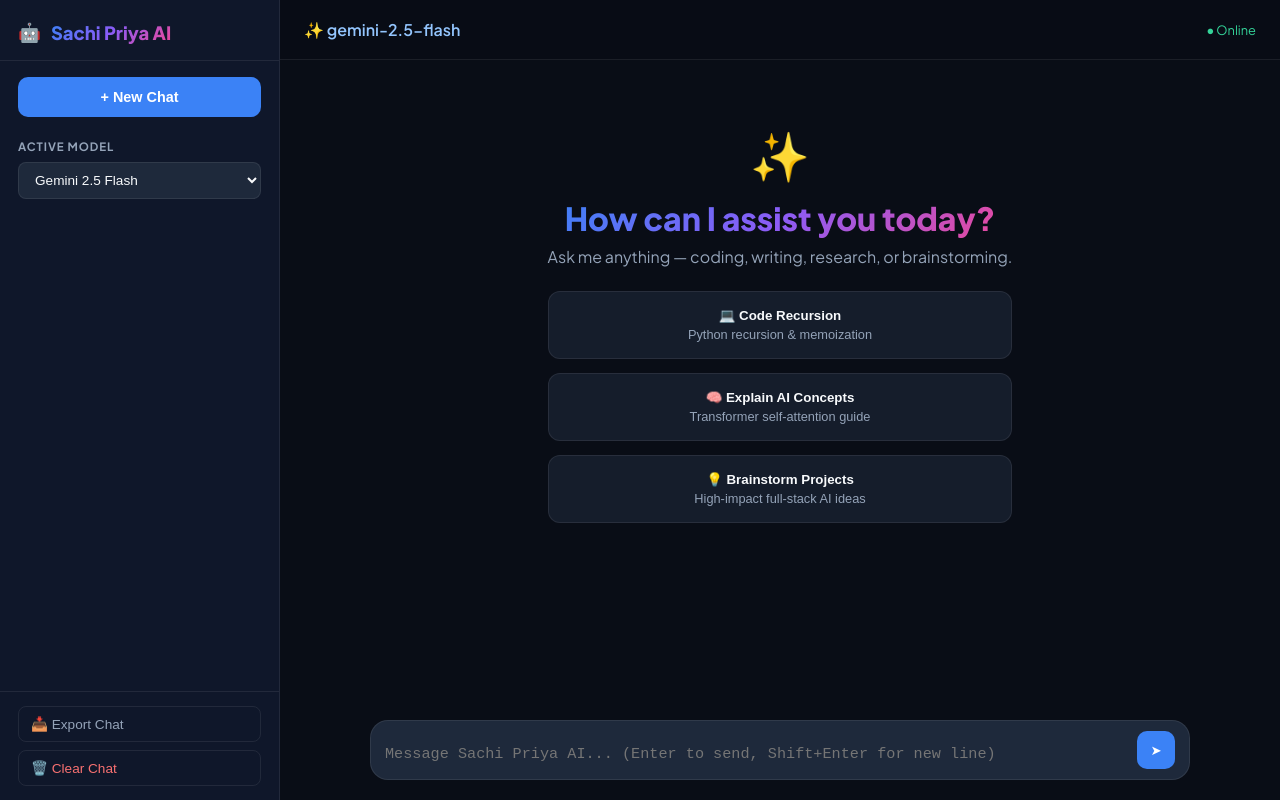
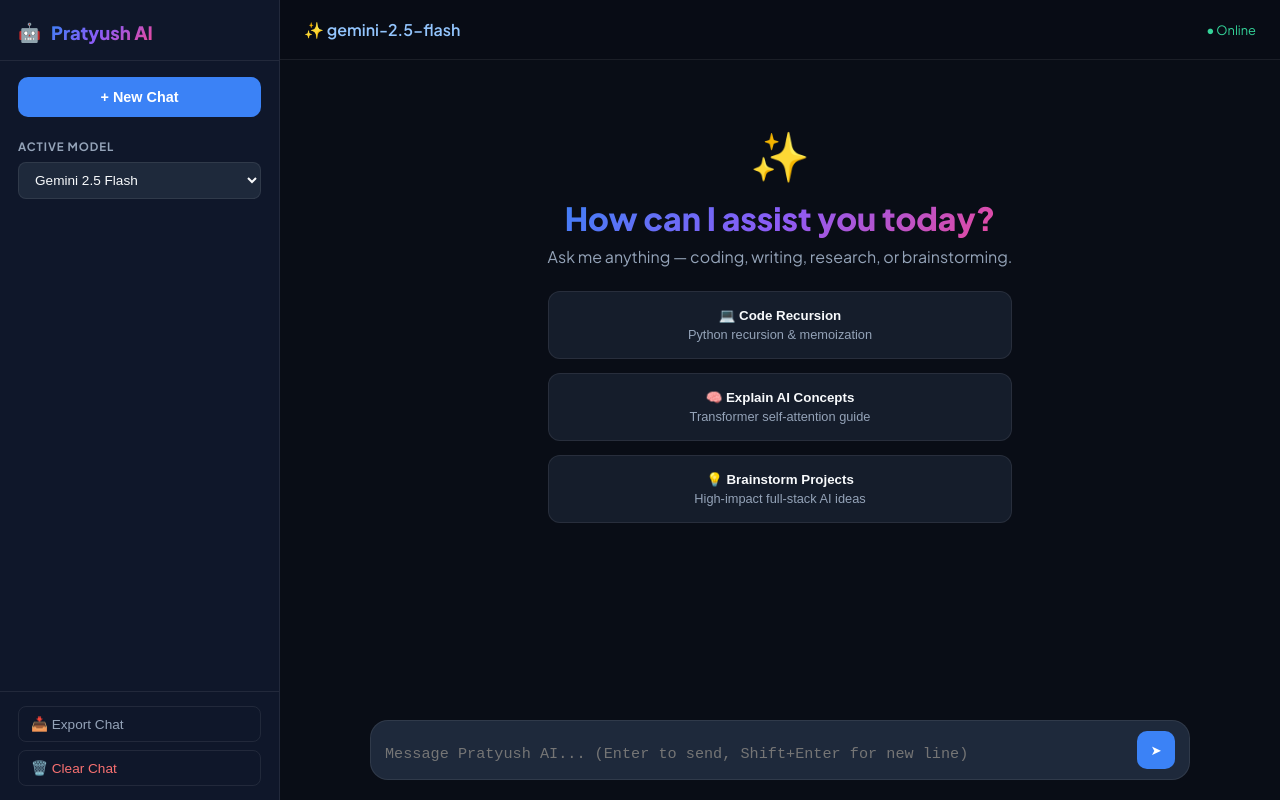
Before and after one commit to prxtyushaggarwal/chatbot, a plain HTML site: page index.html in a window 1280 px wide. Drawn offline with nearby package versions, Linux system fonts and the light colour scheme.

Commit message:
Change brand name from Sachi Priya AI to Pratyush AI

```diff
--- a/index.html
+++ b/index.html
@@ -97,7 +97,7 @@
 <body>
   <aside id="sidebar">
     <div class="sidebar-header">
-      <div class="brand-logo"><span>🤖</span><span class="brand-title">Sachi Priya AI</span></div>
+      <div class="brand-logo"><span>🤖</span><span class="brand-title">Pratyush AI</span></div>
     </div>
     <button class="new-chat-btn" onclick="clearConversation()">+ New Chat</button>
     <div class="sidebar-section">
@@ -148,7 +148,7 @@
 
     <div class="input-dock">
       <div class="input-container">
-        <textarea id="message-input" placeholder="Message Sachi Priya AI... (Enter to send, Shift+Enter for new line)" rows="1" onkeydown="handleInputKey(event)"></textarea>
+        <textarea id="message-input" placeholder="Message Pratyush AI... (Enter to send, Shift+Enter for new line)" rows="1" onkeydown="handleInputKey(event)"></textarea>
         <button id="send-btn" class="action-btn" onclick="sendMessage()">➤</button>
       </div>
     </div>
```
